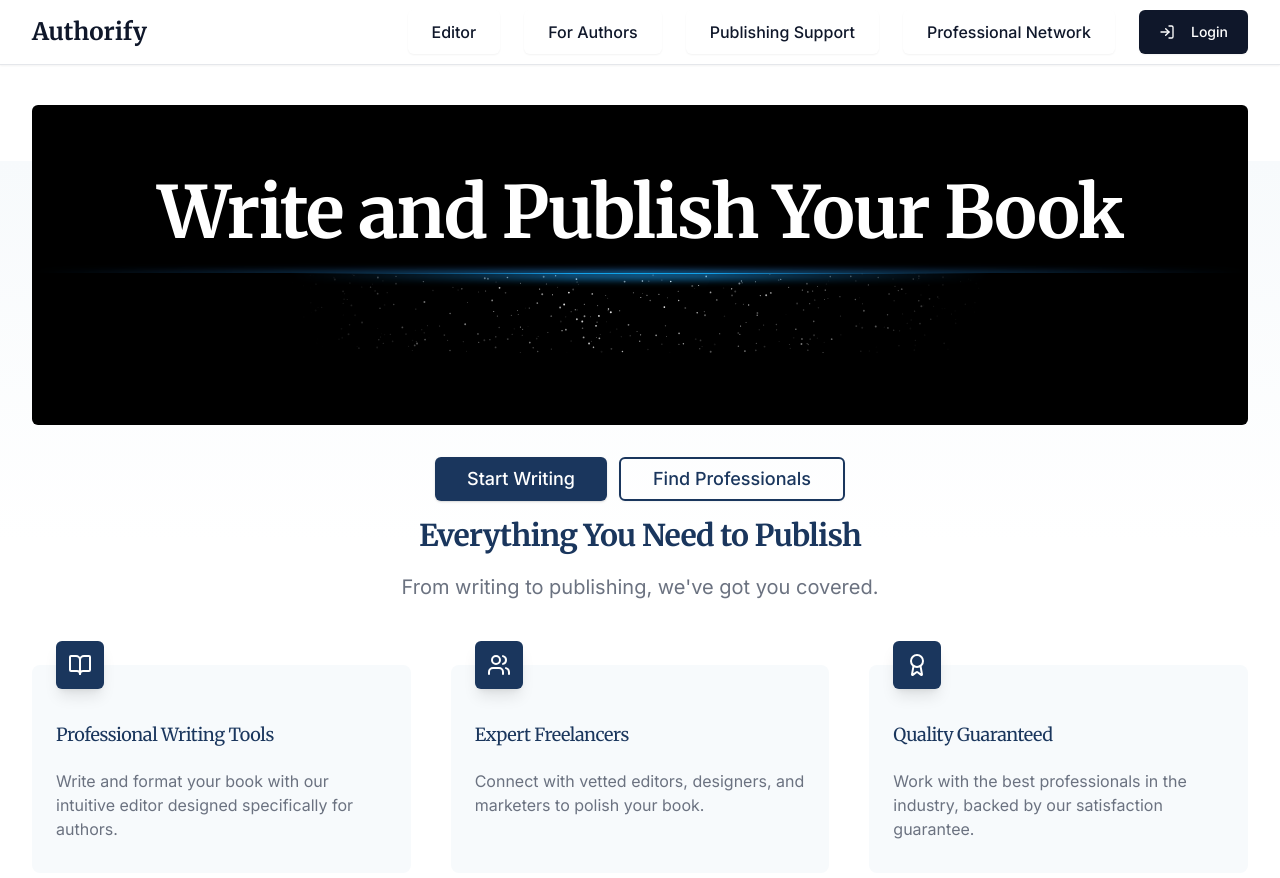
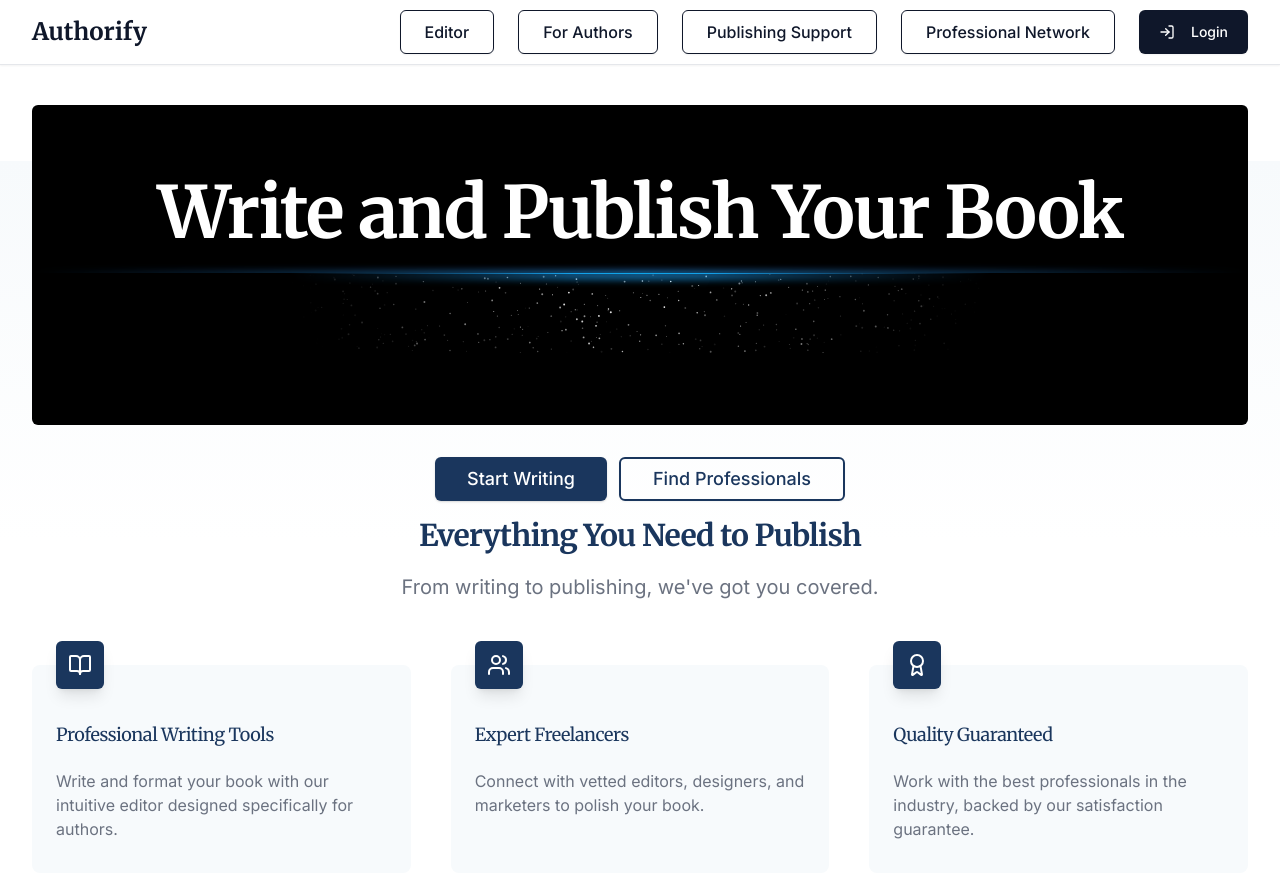
Before and after one commit to kturner2017/author-freelance-hub, a React (Vite) app: page / in a window 1280 px wide. Shown: the top 878 px of the page. Built offline with nearby package versions, Linux system fonts and the light colour scheme.

Commit message:
Style: Border buttons in navy
Adds a navy border to the buttons.

```diff
--- a/src/components/Navigation.tsx
+++ b/src/components/Navigation.tsx
@@ -60,28 +60,28 @@ const Navigation = () => {
             <Button
               asChild
               variant="ghost"
-              className="text-base font-medium text-[#0F172A] hover:bg-gray-100 transition-all duration-200"
+              className="text-base font-medium text-[#0F172A] border border-[#0F172A] hover:bg-gray-100 transition-all duration-200"
             >
               <Link to="/editor">Editor</Link>
             </Button>
             <Button
               asChild
               variant="ghost"
-              className="text-base font-medium text-[#0F172A] hover:bg-gray-100 transition-all duration-200"
+              className="text-base font-medium text-[#0F172A] border border-[#0F172A] hover:bg-gray-100 transition-all duration-200"
             >
               <Link to="/for-authors">For Authors</Link>
             </Button>
             <Button
               asChild
               variant="ghost"
-              className="text-base font-medium text-[#0F172A] hover:bg-gray-100 transition-all duration-200"
+              className="text-base font-medium text-[#0F172A] border border-[#0F172A] hover:bg-gray-100 transition-all duration-200"
             >
               <Link to="/publishing-support">Publishing Support</Link>
             </Button>
             <Button
               asChild
               variant="ghost"
-              className="text-base font-medium text-[#0F172A] hover:bg-gray-100 transition-all duration-200"
+              className="text-base font-medium text-[#0F172A] border border-[#0F172A] hover:bg-gray-100 transition-all duration-200"
             >
               <Link to="/professional-network">Professional Network</Link>
             </Button>
@@ -109,31 +109,31 @@ const Navigation = () => {
 
           <Sheet>
             <SheetTrigger asChild>
-              <Button variant="ghost" size="icon" className="sm:hidden text-[#0F172A] hover:bg-gray-100">
+              <Button variant="ghost" size="icon" className="sm:hidden text-[#0F172A] hover:bg-gray-100 border border-[#0F172A]">
                 <Briefcase className="h-6 w-6" />
               </Button>
             </SheetTrigger>
             <SheetContent>
               <div className="flex flex-col space-y-4 mt-4">
-                <Button asChild variant="ghost">
+                <Button asChild variant="ghost" className="border border-[#0F172A]">
                   <Link to="/editor">Editor</Link>
                 </Button>
-                <Button asChild variant="ghost">
+                <Button asChild variant="ghost" className="border border-[#0F172A]">
                   <Link to="/for-authors">For Authors</Link>
                 </Button>
-                <Button asChild variant="ghost">
+                <Button asChild variant="ghost" className="border border-[#0F172A]">
                   <Link to="/publishing-support">Publishing Support</Link>
                 </Button>
-                <Button asChild variant="ghost">
+                <Button asChild variant="ghost" className="border border-[#0F172A]">
                   <Link to="/professional-network">Professional Network</Link>
                 </Button>
                 {isAuthenticated ? (
-                  <Button onClick={handleLogout} variant="secondary">
+                  <Button onClick={handleLogout} variant="secondary" className="border border-[#0F172A]">
                     <LogOut className="mr-2 h-4 w-4" />
                     Logout
                   </Button>
                 ) : (
-                  <Button asChild>
+                  <Button asChild className="border border-[#0F172A]">
                     <Link to="/auth">
                       <LogIn className="mr-2 h-4 w-4" />
                       Login
```
